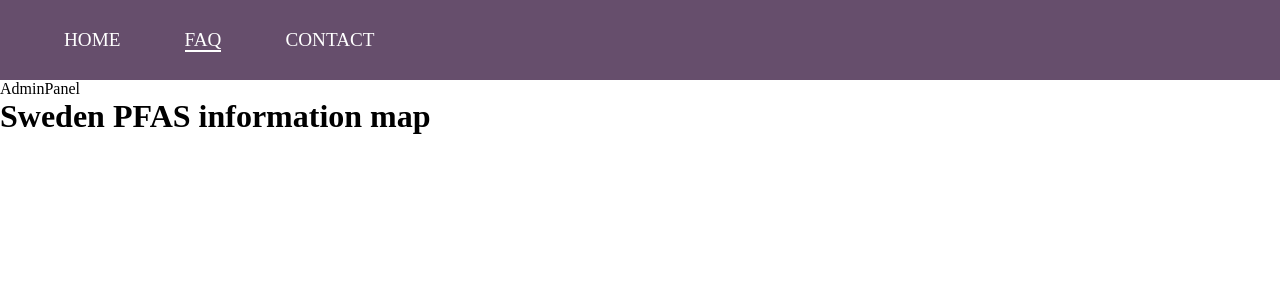
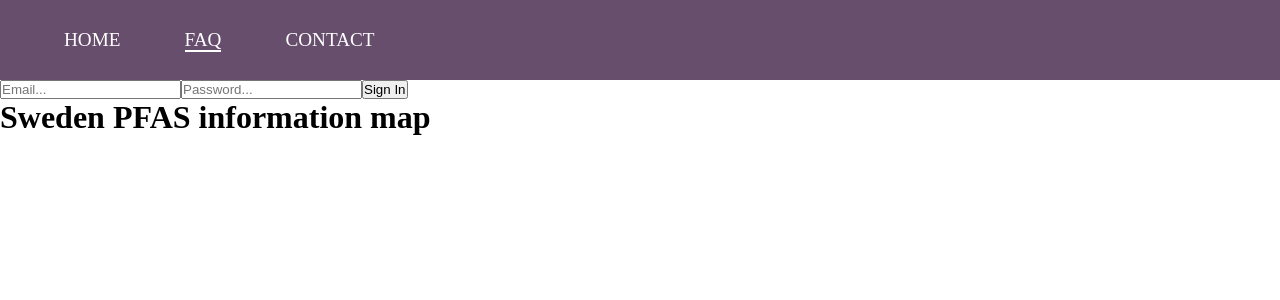
Before and after one commit to 2102kh/pfas-map, a React (Vite) app: page /faq in a window 1280 px wide. Shown: the top 300 px of the page. Built offline with nearby package versions, Linux system fonts and the light colour scheme; no server answers.

Commit message:
:dizzy:Add basic user authentication component with email/password sign-up functionality

```diff
--- a/package.json
+++ b/package.json
@@ -10,6 +10,7 @@
     "preview": "vite preview"
   },
   "dependencies": {
+    "firebase": "^11.0.2",
     "react": "^18.3.1",
     "react-dom": "^18.3.1",
     "react-icons": "^5.3.0",
--- /dev/null
+++ b/src/components/Auth.tsx
@@ -0,0 +1,34 @@
+import { auth } from "../config/firebase";
+import {createUserWithEmailAndPassword} from "firebase/auth";
+import { useState } from "react";
+
+export const Auth = () => {
+
+        const [email, setEmail] = useState('');
+        const [password, setPassword] = useState('');
+
+
+        const signIn = async ()=> {
+            try {
+                await createUserWithEmailAndPassword(auth, email, password);
+                console.log('User created');
+            }catch (err) {
+                console.error(err);
+                console.log('Error creating user');
+            }
+
+        }
+
+    return (
+        <div>
+            <input
+            placeholder="Email..."
+            onChange={(e) => setEmail(e.target.value)}/>
+            <input
+            placeholder="Password..."
+            onChange={(e) => setPassword(e.target.value)}
+            type="password"/>
+            <button onClick={signIn}>Sign In</button>
+        </div>
+    )
+}
--- a/src/pages/FaqPage.tsx
+++ b/src/pages/FaqPage.tsx
@@ -1,7 +1,8 @@
+import { Auth } from "../components/Auth"
 
 
 export const FaqPage = () => {
   return (
-    <div>AdminPanel</div>
+    <><Auth /></>
   )
 }
```
Also changed, not shown: 2 other files (tests, documents, lock files or other folders).
